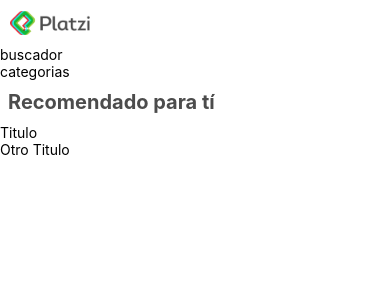
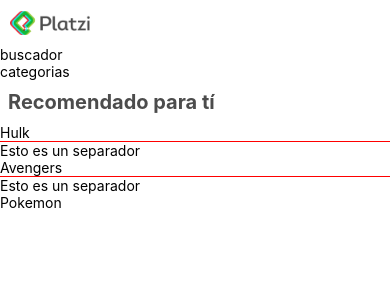
Before and after one commit to SergioSosaGonzalez/platziVideosApp, a React Native app: screen / in a window 390 px wide. Shown: the top 300 px of the page. Built offline with nearby package versions, Linux system fonts and the light colour scheme.

Commit message:
Avances - Clase 14

```diff
--- a/src/widgets/containers/SuggestionList.js
+++ b/src/widgets/containers/SuggestionList.js
@@ -1,5 +1,7 @@
 import React, { Component } from 'react'
 import Layout from '../ui/SuggestionListUI'
+import Empty from '../../widgets/ui/EmptyUI'
+import Separator from '../../widgets/ui/VerticalSeparatorUI'
 
 import {
     FlatList,
@@ -7,10 +9,17 @@ import {
 } from 'react-native'
 
 class SuggestionListC extends Component {
+    renderEmpty = () => (
+        <Empty text = "No hay sugerencias :(" />
+    )
+    itemSeparator = () => (
+        <Separator color = 'red'/>
+    )
     render() {
         const list = [
-            {title: 'Titulo'     , key: '1'},
-            {title: 'Otro Titulo', key: '2'}
+            {title: 'Hulk', key: '0'},
+            {title: 'Avengers', key: '1'},
+            {title: 'Pokemon' , key: '2'}
         ]
         return (
             <Layout
@@ -18,7 +27,11 @@ class SuggestionListC extends Component {
             >
                 <FlatList
                     data = { list }
-                    renderItem = { ({item}) => <Text>{item.title}</Text> }
+                    ListEmptyComponent = { this.renderEmpty }
+                    ItemSeparatorComponent = { this.itemSeparator }
+                    renderItem = {({item}) => (
+                        <Text>{item.title}</Text>
+                    )}
                 />
             </Layout>
         )
--- /dev/null
+++ b/src/widgets/ui/EmptyUI.js
@@ -0,0 +1,23 @@
+import React from 'react'
+import {
+    View,
+    Text,
+    StyleSheet
+} from 'react-native'
+
+const EmptyUI = props => (
+    <View style = { styles.container }>
+        <Text style = { styles.text }>{ props.text }</Text>
+    </View>
+)
+
+const styles = StyleSheet.create({
+    container: {
+        padding: 10
+    },
+    text: {
+        fontSize: 16
+    }
+})
+
+export default EmptyUI
--- /dev/null
+++ b/src/widgets/ui/VerticalSeparatorUI.js
@@ -0,0 +1,25 @@
+import React from 'react'
+import {
+    View,
+    Text,
+    StyleSheet
+} from 'react-native'
+
+const VerticalSeparatorUI = props => (
+    <View style = { [
+        styles.separator,
+        {
+            borderTopColor: props.color ? props.color : '#dedede'
+        }
+    ]}>
+        <Text>Esto es un separador</Text>
+    </View>
+)
+
+const styles = StyleSheet.create({
+    separator: {
+        borderTopWidth: 1
+    }
+})
+
+export default VerticalSeparatorUI
```
Also changed, not shown: 3 other files (tests, documents, lock files or other folders).
